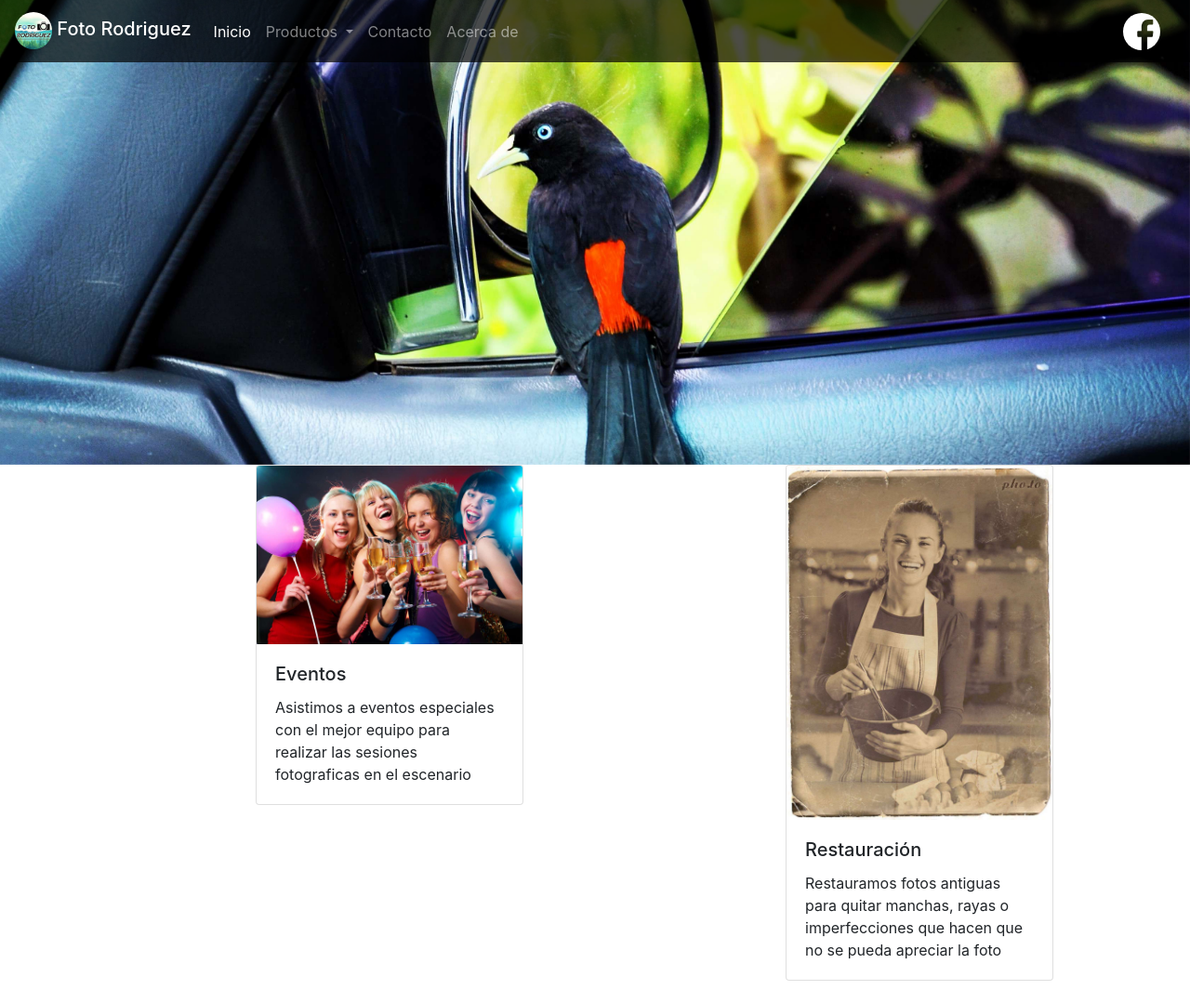
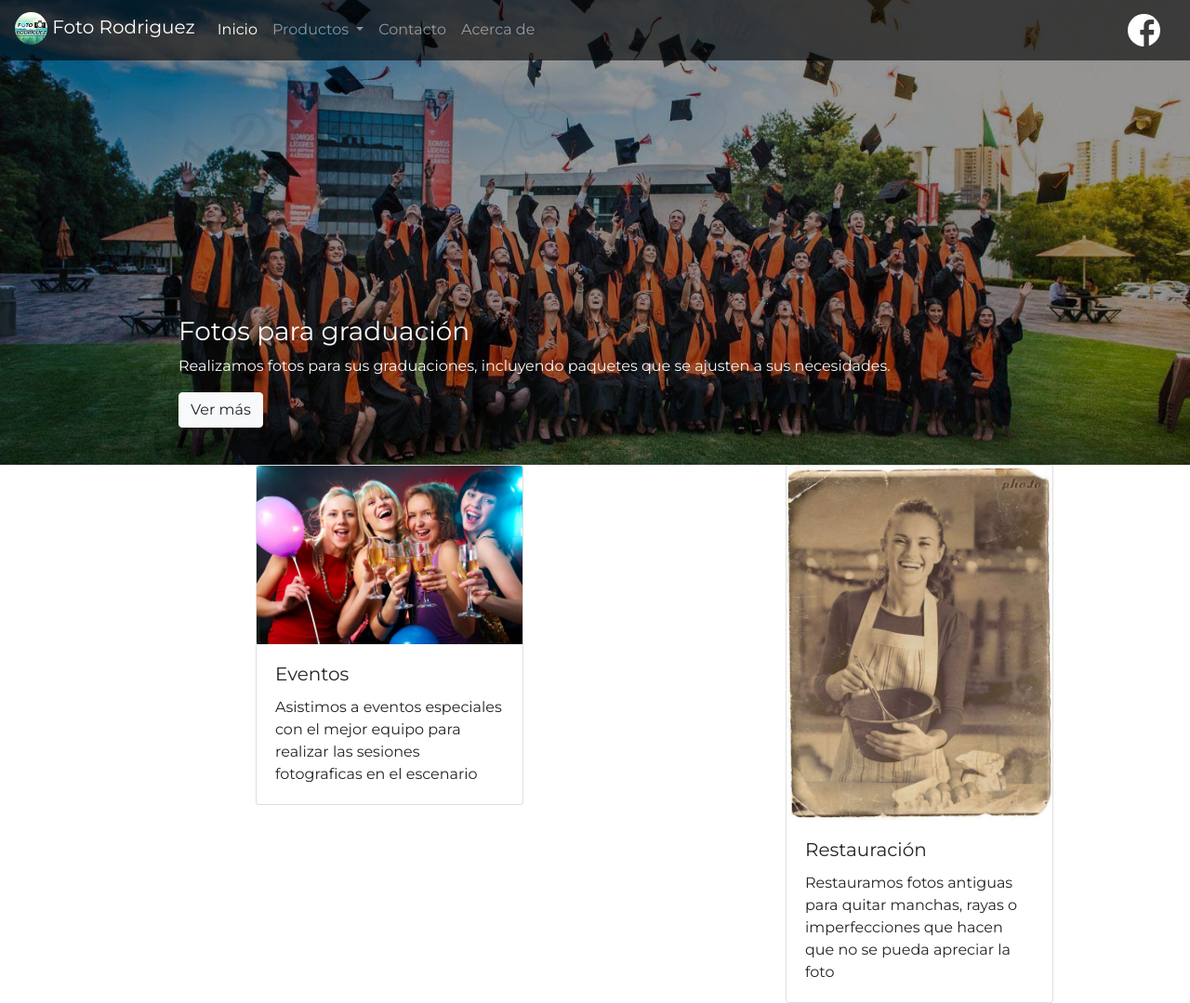
Before and after one commit to fabianjra/FotosRodriguez, a plain HTML site: page index.html in a window 1280 px wide. Shown: the whole page at 93% size. Before the commit the page ends 1055 px from the top, so only its background shows below. Drawn offline with Linux system fonts and the light colour scheme.

Commit message:
Se cambiar las imagenes del carousel y se agregan efectos

```diff
--- a/Scripts/index.js
+++ b/Scripts/index.js
@@ -1,34 +1,7 @@
 $(document).ready(function () {
 
-    //Cambiar NavBar al hacer scroll
     $(function () {
-        $(window).scroll(function () {
 
-            //Cuando baja
-            if ($(".navbar").offset().top > 90) {
-
-                $("nav > .navbar-brand > label").removeClass("tituloLabelNormal");
-                $("nav > .navbar-brand > label").addClass("tituloLabelSmall");
-
-                $("nav > .navbar-brand > img").removeClass("imgLogoNavTop");
-                $("nav > .navbar-brand > img").addClass("imgLogoNavDown");
-
-                $("nav > .navbar-collapse > form > a > img").removeClass("imgLogoNavTop");
-                $("nav > .navbar-collapse > form > a > img").addClass("imgLogoNavDown");
-
-            } else {
-                //Cuando esta en el top
-
-                $("nav > .navbar-brand > label").removeClass("tituloLabelSmall");
-                $("nav > .navbar-brand > label").addClass("tituloLabelNormal");
-
-                $("nav > .navbar-brand > img").removeClass("imgLogoNavDown");
-                $("nav > .navbar-brand > img").addClass("imgLogoNavTop");
-
-                $("nav > .navbar-collapse > form > a > img").removeClass("imgLogoNavDown");
-                $("nav > .navbar-collapse > form > a > img").addClass("imgLogoNavTop");
-            }
-        });
     });
 
 });
--- a/Styles/index.css
+++ b/Styles/index.css
@@ -1,32 +1,30 @@
-.imgLogoNavTop{
-    width: 40px;
-    border-radius: 50%;
-    transition:  0.3s;
+body{
+  font-family: 'Montserrat', sans-serif;
 }
 
-.imgLogoNavDown{
-  width: 25px;
-  border-radius: 50%;
-  transition:  0.3s;
+.imgLogoNav{
+    width: 35px;
+    border-radius: 50%;
 }
 
   .carousel-inner > .carousel-item > img {
     height:500px;
     object-fit: cover;
   }
+
   .navbar{
     /* opacity: 0.9; */
-    background-color: rgba(0, 0, 0, 0.7) !important;
+    background-color: rgba(0, 0, 0, 0.6) !important;
   }
 
-  .tituloLabelNormal{
-    font-size: normal;
-    transition: 0.3s;
-  }
-
-  .tituloLabelSmall{
-    font-size: small;
-    transition: 0.3s;
+  /* Para aplicar este fondo: se debe agregar al padre Position-relative*/
+  .oscurecerImagen{
+    position: absolute;
+    left: 0;
+    top: 0;
+    width: 100%;
+    height: 100%;
+    background: rgba(0, 0, 0, 0.4);
   }
 
 /*Solo para tamaños de 767px o menos*/
--- a/index.html
+++ b/index.html
@@ -14,6 +14,9 @@
     <link rel="stylesheet" href="Styles/index.css">
     <link rel='icon' href='Resources/Navbar/imgLogoFotoRodriguez.jpg' type='image/x-icon' sizes="16x16">
 
+    <!-- FUENTE PARA LETRAS -->
+    <link href="https://fonts.googleapis.com/css?family=Montserrat&display=swap" rel="stylesheet" type='text/css'>
+
     <title>Foto Rodriguez</title>
 </head>
 
@@ -23,7 +26,7 @@
     <nav class="navbar navbar-expand-lg navbar-dark bg-dark fixed-top">
 
         <label class="navbar-brand mb-0 h1">
-            <img src="Resources/Navbar/imgLogoFotoRodriguez.jpg" class="d-inline-block imgLogoNavTop" alt="">
+            <img src="Resources/Navbar/imgLogoFotoRodriguez.jpg" class="d-inline-block imgLogoNav" alt="">
             <label class="">Foto Rodriguez</label>
         </label>
 
@@ -64,7 +67,7 @@
 
             <form class="form-inline my-2 my-lg-0">
                 <a class="navbar-brand" href="https://www.facebook.com/fotosguapiles/" target="_blank">
-                    <img src="Resources/Navbar/imgLogoFacebook.png" class="d-inline-block imgLogoNavTop" alt="">
+                    <img src="Resources/Navbar/imgLogoFacebook.png" class="d-inline-block imgLogoNav" alt="">
                 </a>
             </form>
         </div>
@@ -75,16 +78,38 @@
     <div class="carousel slide carousel-fade" data-ride="carousel">
 
         <div class="carousel-inner">
-            <div class="carousel-item active">
-                <img src="Resources/Inicio/imgArbol.jpg" class="d-block w-100" alt="">
+            <div class="carousel-item active position-relative">
+                <img src="Resources/Carousel/imgGraduacionGrupal.jpg" class="w-100" alt="">
+                <div class="oscurecerImagen"></div>
+                <div class="carousel-caption d-none d-block text-left">
+                    <h3>Fotos para graduación</h3>
+                    <p>Realizamos fotos para sus graduaciones, incluyendo paquetes que se ajusten
+                        a sus necesidades.
+                    </p>
+                    <button type="button" class="btn btn-light">Ver más</button>
+                </div>
             </div>
 
-            <div class="carousel-item">
-                <img src="Resources/Inicio/imgPajaro.jpg" class="d-block w-100" alt="">
+            <div class="carousel-item position-relative">
+                <img src="Resources/Carousel/imgTazas.jpg" class="w-100" alt="">
+                <div class="oscurecerImagen"></div>
+                <div class="carousel-caption d-none d-block text-left">
+                    <h3>Tazas personalizadas</h3>
+                    <p>Creamos el diseño a su gusto, a demás de platos de todas las medidas.
+                    </p>
+                    <button type="button" class="btn btn-light">Ver más</button>
+                </div>
             </div>
 
-            <div class="carousel-item">
-                <img src="Resources/Inicio/imgParqueDiversiones.jpg" class="d-block w-100" alt="">
+            <div class="carousel-item position-relative">
+                <img src="Resources/Carousel/imgRetablo.jpg" class="w-100" alt="">
+                <div class="oscurecerImagen"></div>
+                <div class="carousel-caption d-none d-block text-left">
+                    <h3>Retablos fotográficos</h3>
+                    <p>Creamos retablos de diferentes medidas para su gusto, con la foto o imagen que desee.
+                    </p>
+                    <button type="button" class="btn btn-light">Ver más</button>
+                </div>
             </div>
         </div>
 
```
Also changed, not shown: Resources/Carousel/imgGraduacionGrupal.jpg (added), Resources/Carousel/imgRetablo.jpg (added), Resources/Carousel/imgTazas.jpg (added), Resources/Inicio/imgArbol.jpg (deleted), Resources/Inicio/imgPajaro.jpg (deleted), Resources/Inicio/imgParqueDiversiones.jpg (deleted).
